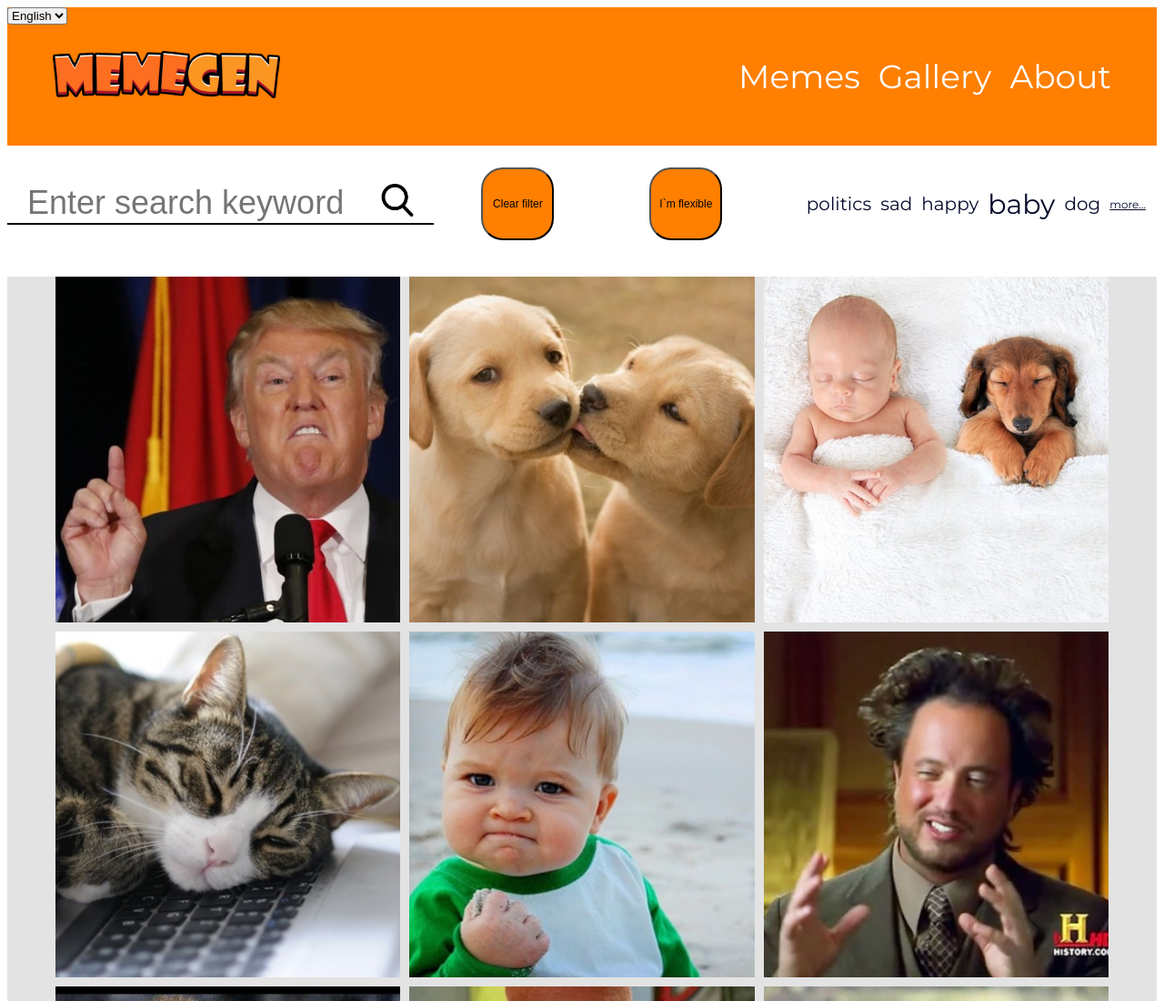
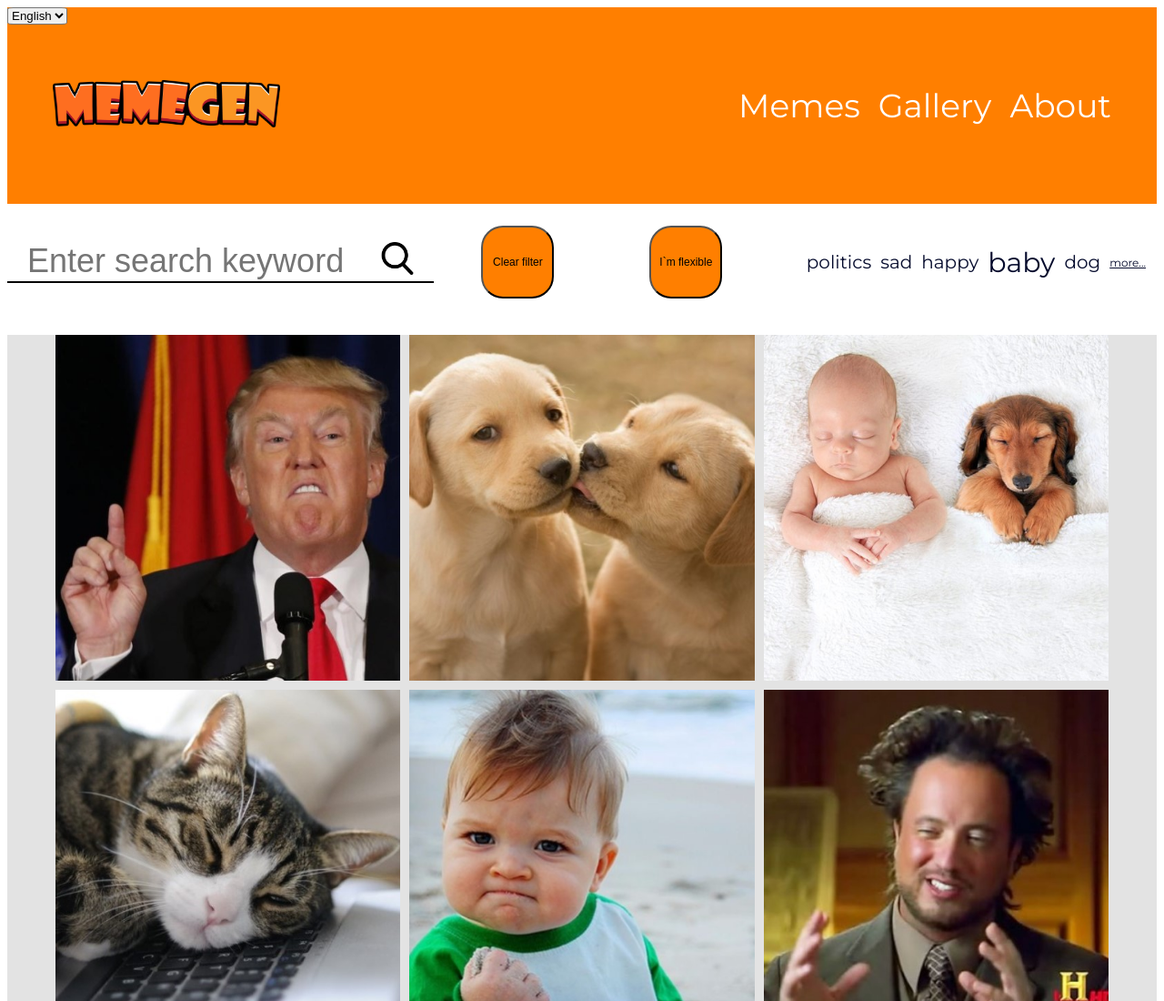
Before and after one commit to YohaiKorem/sprint2CaJan, a plain HTML site: page index.html in a window 1280 px wide. Shown: the top 1100 px of the page at 91% size. Drawn offline with Linux system fonts and the light colour scheme.

Commit message:
fixed navbar bug

```diff
--- a/styles/components/header.css
+++ b/styles/components/header.css
@@ -11,12 +11,12 @@
 /* .main-header .main-nav{
 justify-self: end;
 } */
-/* .main-nav{
+.main-nav{
   display: flex;
   min-width: 200px;
   margin: 2em 0 2em;
   justify-content: space-between;
-} */
+}
 
 .clean-list{
   align-items: center;
```
